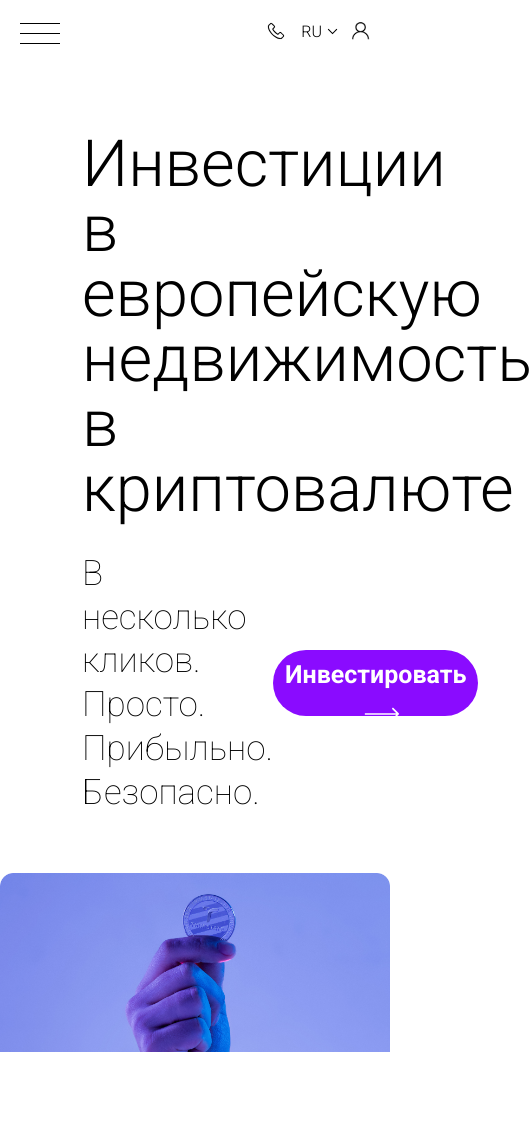
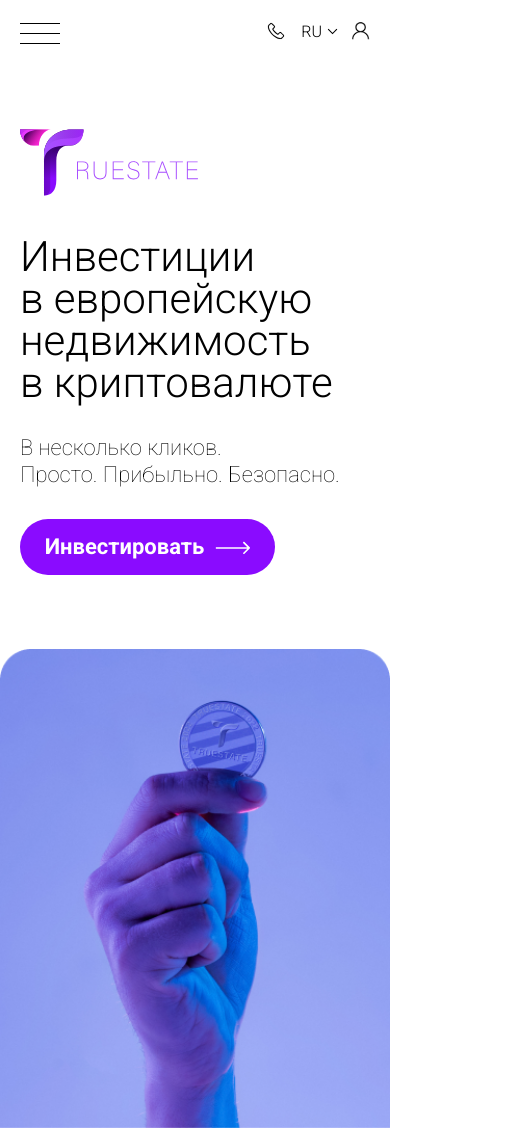
Before and after one commit to Andrew-Marty00shenko/truestate, a React (Create React App) app: page / in a window 390 px wide. Shown: the whole page, 532 px wide, since content can reach past the window. Before the commit the page ends 1052 px from the top, so only its background shows below. Built offline with nearby package versions, Linux system fonts and the light colour scheme; the HTML template or start-up script is replaced by a standard one.

Commit message:
add adaptive section one

```diff
--- a/src/Components/Button/Button.scss
+++ b/src/Components/Button/Button.scss
@@ -19,3 +19,25 @@
         margin-left: 11px;
     }
 }
+
+@media (max-width: 850px){
+    .btn.btn-primary{
+        font-size: 20px;
+        width: 257px;
+        height: 52px;
+    }
+}
+
+@media (max-width: 730px){
+    .btn.btn-primary{
+        font-size: 16px;
+    }
+}
+
+@media (max-width: 450px){
+    .btn.btn-primary{
+        width: 255px;
+        font-size: 22px;
+        height: 56px;
+    }
+}
--- a/src/Components/Main/SectionOne/SectionOne.jsx
+++ b/src/Components/Main/SectionOne/SectionOne.jsx
@@ -1,16 +1,18 @@
 import Button from "../../Button/Button";
 
+import Logo from "../../../assets/images/logo.svg";
 import "./SectionOne.scss";
 
 const SectionOne = () => {
     return <section className="section-one">
+        <img src={Logo} alt="logo" />
         <h1>
-            Инвестиции
+            Инвестиции <br />
             в европейскую
-            недвижимость
+            недвижимость <br />
             в криптовалюте
         </h1>
-        <div className="d-flex justify-content-between align-items-center section-one__block">
+        <div className="section-one__block">
             <p>
                 В несколько кликов. <br />
                 Просто. Прибыльно. Безопасно.
--- a/src/Components/Main/SectionOne/SectionOne.scss
+++ b/src/Components/Main/SectionOne/SectionOne.scss
@@ -1,5 +1,9 @@
 .section-one{
     padding: 66px 80px 0px 82px;
+
+    img{
+        display: none;
+    }
 
     h1{
         max-width: 513px;
@@ -10,6 +14,9 @@
 
     &__block{
         margin-top: 30px;
+        display: flex;
+        justify-content: space-between;
+        align-items: center;
 
         p{
             max-width: 513px;
@@ -19,3 +26,100 @@
         }
     }
 }
+
+@media (max-width: 1250px){
+    .section-one{
+        padding: 46px 40px 0px 32px;
+
+        h1{
+            font-size: 60px;
+        }
+    }
+}
+
+@media (max-width: 1024px){
+    .section-one{
+        padding: 40px 40px 0px 20px;
+
+        h1{
+            font-size: 55px;
+        }
+
+        p{
+            font-size: 32px;
+        }
+    }
+}
+
+@media (max-width: 850px){
+    .section-one{
+        h1{
+            font-size: 45px;
+        }
+
+        p{
+            font-size: 22px;
+        }
+    }
+}
+
+@media (max-width: 730px){
+    .section-one{
+        padding: 63px 20px 0px 20px;
+
+        img{
+            display: block;
+        }
+
+        h1{
+            margin-top: 40px;
+            font-size: 42px;
+            line-height: 100%;
+            font-weight: 300;
+        }
+
+        &__block{
+            margin-top: 30px;
+
+            p{
+                font-size: 22px;
+            }
+        }
+    }
+}
+
+@media (max-width: 730px){
+    .section-one{
+        padding: 63px 20px 0px 20px;
+
+        img{
+            display: block;
+        }
+
+        h1{
+            margin-top: 40px;
+            font-size: 42px;
+            line-height: 100%;
+            font-weight: 300;
+        }
+
+        &__block{
+            p{
+                font-size: 22px;
+            }
+        }
+    }
+}
+
+@media (max-width: 450px){
+    .section-one{
+
+        &__block{
+            display: block;
+
+            .btn{
+                margin-top: 30px;
+            }
+        }
+    }
+}
--- a/src/Pages/Main/Main.jsx
+++ b/src/Pages/Main/Main.jsx
@@ -1,13 +1,25 @@
 import SectionOne from "../../Components/Main/SectionOne/SectionOne";
 
 import SectionOneImage from "../../assets/images/section-one-image.png";
+import SectionOneImageMobile from "../../assets/images/section-one-image-mobile.png";
 import "./Main.scss";
 
 const Main = () => {
     return <div className="main">
         <SectionOne />
         <div className="main__section-one-image">
-            <img src={SectionOneImage} alt="section-one" width="100%" />
+            <img
+                className="image-desktop"
+                src={SectionOneImage}
+                alt="section-one"
+                width="100%"
+            />
+            <img
+                className="image-mobile"
+                src={SectionOneImageMobile}
+                alt="section-one"
+                width="100%"
+            />
         </div>
     </div>
 }
--- a/src/Pages/Main/Main.scss
+++ b/src/Pages/Main/Main.scss
@@ -3,5 +3,30 @@
     &__section-one-image{
         margin-top: 59px;
         width: 100%;
+
+        .image-desktop{
+            max-height: 760px;
+        }
+
+        .image-mobile{
+            display: none;
+        }
     }
 }
+
+@media (max-width: 730px){
+    .main{
+        &__section-one-image{
+            margin-top: 74px;
+
+            .image-desktop{
+                display: none;
+            }
+
+            .image-mobile{
+                display: block;
+                max-height: 700px;
+            }
+        }
+    }
+}
```
Also changed, not shown: src/assets/images/section-one-image-mobile.png (added).
